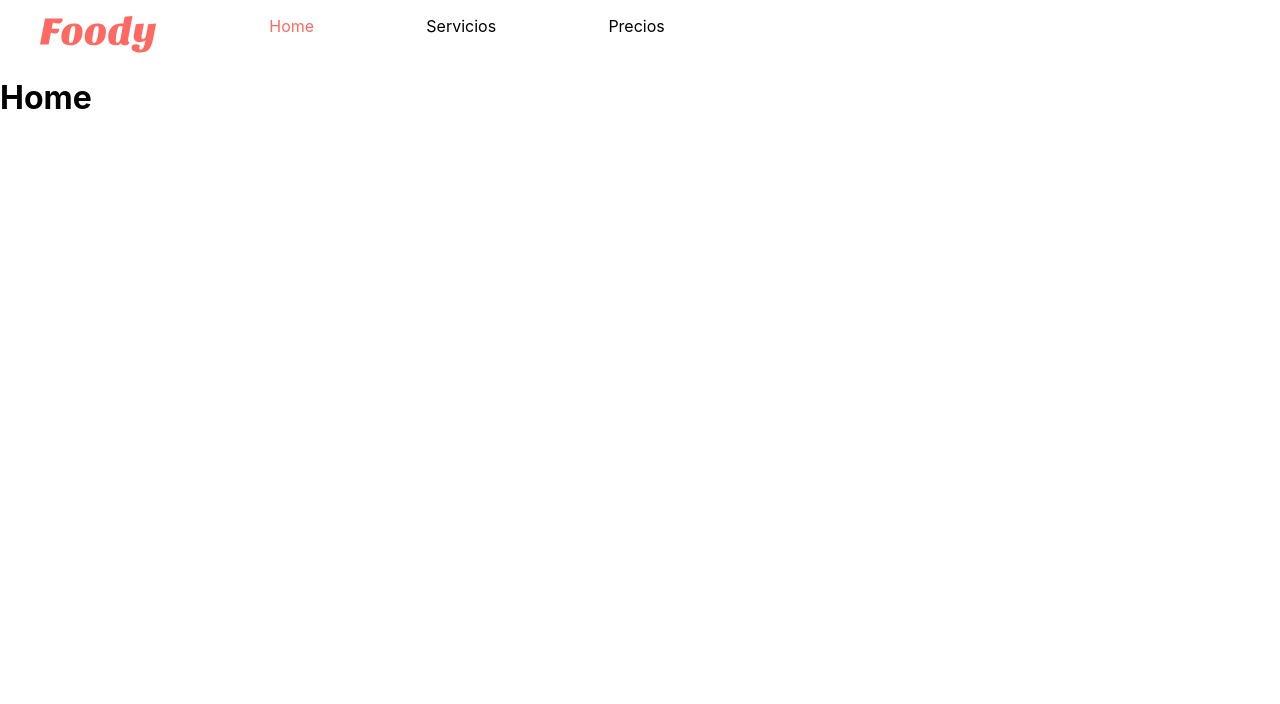
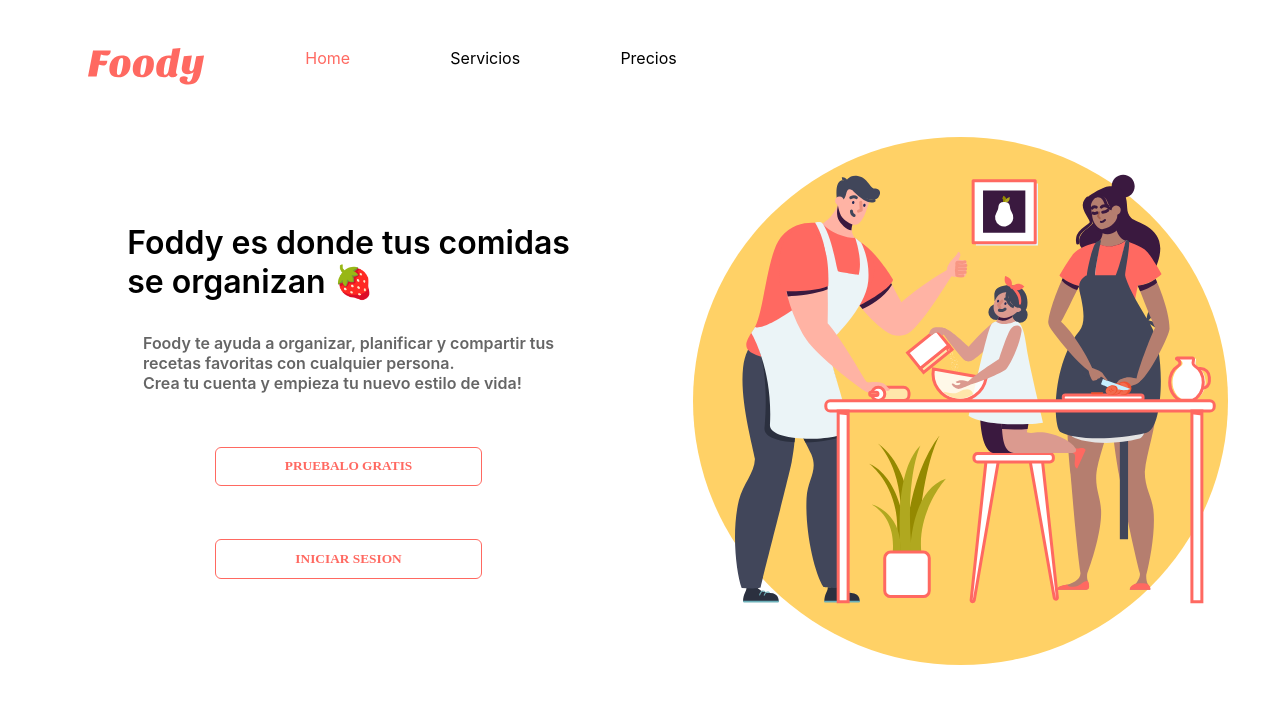
Before and after one commit to Railly/UNMSM_G06_GCS, a Next.js app in the folder Codigo Fuente/foody/: page / in a window 1280 px wide. Shown: the top 704 px of the page. Built offline with nearby package versions, Linux system fonts and the light colour scheme.

Commit message:
FEAT: add landing page

```diff
--- /dev/null
+++ b/Codigo Fuente/foody/components/Button/index.js
@@ -0,0 +1,28 @@
+export default function Button ({ children, primary }) {
+  return (
+      <>
+        <button>{children}</button>
+        <style jsx>{`
+          button {
+            border: 1px solid ${primary ? 'transparent' : '#FF6961'};
+            width: 20em;
+            background-color: ${primary ? '#FF6961' : '#FFF'};
+            color: ${primary ? '#FFF' : '#FF6961'};
+            border-radius: 6px;
+            padding: 0.8em 0;
+            margin-top: 4em;
+          }
+          button:hover,
+          button:focus {
+            background: #0053ba;
+          }
+          button:focus {
+            outline: 1px solid #fff;
+          }
+          button:active {
+            transform: scale(0.99);
+          }
+        `}</style>
+      </>
+  )
+}
--- a/Codigo Fuente/foody/pages/_app.js
+++ b/Codigo Fuente/foody/pages/_app.js
@@ -48,6 +48,9 @@ function MyApp ({ Component, pageProps }) {
           justify-content: space-evenly;
           width: 50%;
         }
+        nav {
+          margin: 3em;
+        }
         .current_page {
           color: #ff6961;
         }
--- a/Codigo Fuente/foody/pages/index.js
+++ b/Codigo Fuente/foody/pages/index.js
@@ -1,4 +1,5 @@
 import Illustration from 'components/Illustration'
+import Button from 'components/Button'
 import Head from 'next/head'
 
 export default function Home () {
@@ -12,7 +13,58 @@ export default function Home () {
         />
         <link rel="icon" href="/favicon-foody.ico" />
       </Head>
-      <h1>Home</h1>
+      <main>
+        <section>
+          <h1>
+            Foddy es donde tus comidas
+            <br /> se organizan 🍓
+          </h1>
+          <p>
+            Foody te ayuda a organizar, planificar y compartir tus
+            <br />
+            recetas favoritas con cualquier persona.
+            <br /> Crea tu cuenta y empieza tu nuevo estilo de vida!
+          </p>
+          <div>
+            <Button primary>PRUEBALO GRATIS</Button>
+            <Button>INICIAR SESION</Button>
+          </div>
+        </section>
+        <Illustration />
+      </main>
+      <style jsx>{`
+        div {
+          display: flex;
+          flex-direction: column;
+          align-items: center;
+          width: 100%;
+        }
+        h1 {
+          font-size: 2em;
+          font-weight: 600;
+          margin: 0;
+        }
+        p {
+          padding-top: 2em;
+          font-size: 1em;
+          font-weight: 600;
+          opacity: 60%;
+          margin: 0;
+        }
+        main {
+          height: 100%;
+          display: flex;
+          justify-content: center;
+          align-items: center;
+        }
+        section {
+          display: flex;
+          flex-direction: column;
+          align-items: center;
+          width: 50%;
+          padding-right: 3em;
+        }
+      `}</style>
     </>
   )
 }
--- a/Codigo Fuente/foody/styles/globals.css
+++ b/Codigo Fuente/foody/styles/globals.css
@@ -14,3 +14,8 @@ a {
 * {
   box-sizing: border-box;
 }
+
+button {
+  font-family: "Montserrat";
+  font-weight: 600;
+}
```
